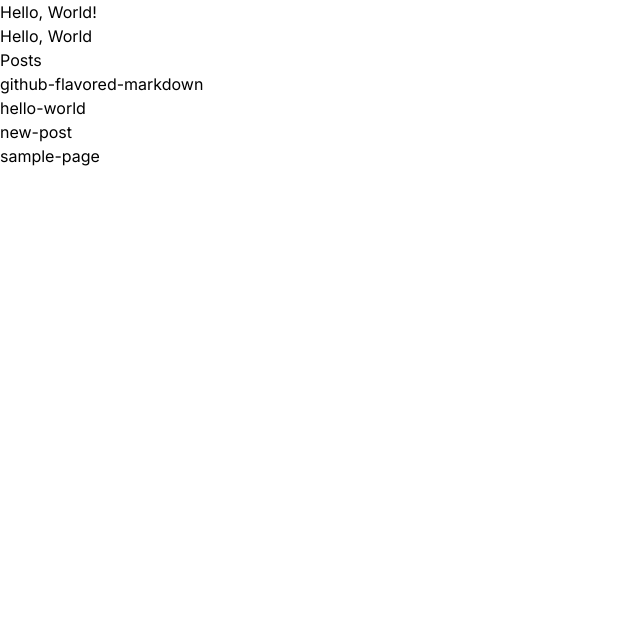
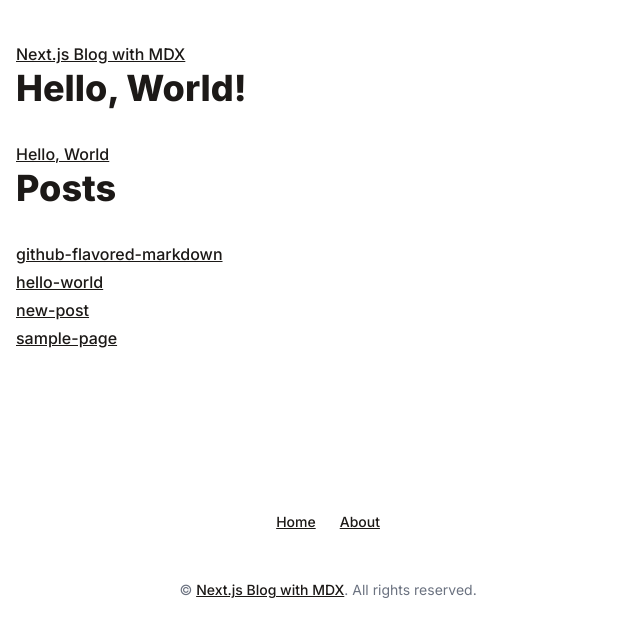
Before and after one commit to monda00/next-app-router-mdx-blog, a Next.js app: page / in a window 1280 px wide. Shown: the top 636 px of the page, without its empty margins (0-640 px from the left). Built offline with nearby package versions, Linux system fonts and the light colour scheme.

Commit message:
Add Footer component

```diff
--- a/app/layout.tsx
+++ b/app/layout.tsx
@@ -1,22 +1,32 @@
-import type { Metadata } from "next";
-import { Inter } from "next/font/google";
-import "./globals.css";
+import type { Metadata } from 'next'
+import { Inter } from 'next/font/google'
+import './globals.css'
+import Footer from '@/components/footer'
+import Header from '@/components/header'
 
-const inter = Inter({ subsets: ["latin"] });
+const inter = Inter({ subsets: ['latin'] })
 
 export const metadata: Metadata = {
-  title: "Create Next App",
-  description: "Generated by create next app",
-};
+  title: 'Create Next App',
+  description: 'Generated by create next app',
+}
 
 export default function RootLayout({
   children,
 }: Readonly<{
-  children: React.ReactNode;
+  children: React.ReactNode
 }>) {
   return (
     <html lang="en">
-      <body className={inter.className}>{children}</body>
+      <body
+        className={`prose prose-stone ${inter.className} min-h-screen bg-background antialiased`}
+      >
+        <div className="mx-auto max-w-2xl px-4 py-10">
+          <Header />
+          <main>{children}</main>
+          <Footer />
+        </div>
+      </body>
     </html>
-  );
+  )
 }
--- /dev/null
+++ b/components/footer.tsx
@@ -0,0 +1,23 @@
+import Link from 'next/link'
+
+function Footer() {
+  return (
+    <footer className="mt-24 flex justify-center">
+      <div className="space-y-12 pt-16">
+        <nav className="space-x-6 text-center text-sm font-medium">
+          <Link href="/">Home</Link>
+          <Link href="/about">About</Link>
+        </nav>
+
+        <div className="text-center">
+          <p className="text-sm text-gray-500">
+            &copy; <Link href="/">Next.js Blog with MDX</Link>. All rights
+            reserved.
+          </p>
+        </div>
+      </div>
+    </footer>
+  )
+}
+
+export default Footer
```
